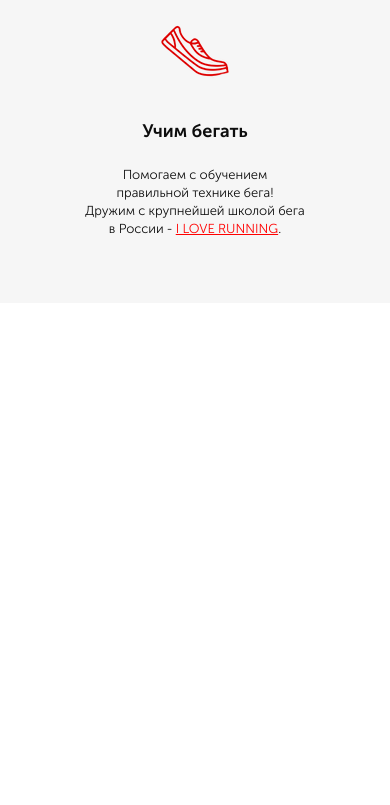
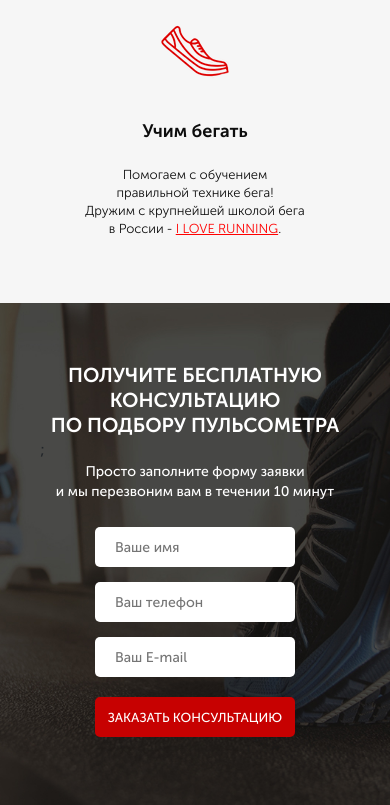
Before and after one commit to RavenBO/empty, a website: page src/index.html in a window 390 px wide. Shown: the part 1228-2033 px from the top of the page. Before the commit the page ends 1531 px from the top, so only its background shows below. Drawn offline with Linux system fonts and the light colour scheme.

Commit message:
add section consultation and form for her

```diff
--- a/src/index.html
+++ b/src/index.html
@@ -79,5 +79,17 @@
             </div>
         </div>
     </section>
+    <div class="consultation">
+        <div class="container">
+            <div class="title title_left">Получите бесплатную консультацию <br> по подбору пульсометра </div>;
+            <div class="consultation__descr">Просто заполните форму заявки<br>и мы перезвоним вам в течении 10 минут</div>
+            <form class="feed-form" action="#">
+                <input required name="name" placeholder="Ваше имя" type="text">
+                <input required name="phone" placeholder="Ваш телефон" type="numbers">
+                <input required name="email" placeholder="Ваш E-mail" type="email">
+                <button class="button button_submit" >заказать кОНСУЛЬТАЦИЮ</button>
+            </form>
+        </div>
+    </div>
 </body>
 </html>
--- a/src/sass/blocks/_buttons.scss
+++ b/src/sass/blocks/_buttons.scss
@@ -16,4 +16,10 @@
         font-size: 16px;
         line-height: 25px;
     }
+    &_submit{
+        height: 58px;
+        width: 100%;
+        font-size: 16px;
+    }
+
 }
--- /dev/null
+++ b/src/sass/blocks/_consultation.scss
@@ -0,0 +1,11 @@
+.consultation{
+    min-height: 680px;
+    padding: 100px 0 108px 0;
+    background: url("../img/bg/consult_bg.jpg") center (center/cover) no-repeat;
+    &__descr{
+    font-weight: 500;
+    font-size: 20px;
+    color: #FFFFFF;
+    line-height: 30px;
+    }
+}
--- /dev/null
+++ b/src/sass/blocks/_forms.scss
@@ -0,0 +1,21 @@
+.feed-form{
+    margin-top: 38px;
+    width: 303px;
+    display: flex;
+    flex-direction: column;
+    input{
+        padding: 0 20px;
+        height: 54px;
+        width: 100%;
+        background: #FFFFFF;
+        color: #4B4B4B;
+        border-radius: 5px;
+        border:none;
+        font-weight: 500;
+        font-size: 14px;
+        margin-bottom: 15px;
+        &:nth-child(3){
+            margin-bottom: 20px;
+        }
+    }
+}
--- a/src/sass/blocks/_media.scss
+++ b/src/sass/blocks/_media.scss
@@ -93,6 +93,11 @@
             height: 35px;
             font-size: 13px;
         }
+        &_submit{
+            height: 58px;
+            width: 100%;
+            font-size: 16px;
+        }
     }
     .advanteges {
         &__wrapper{
@@ -106,6 +111,24 @@
             }
         }
     }
+    .title{
+        &_left{
+            font-size: 28px;
+            text-align: center;
+        }
+    }
+    .consultation{
+        padding: 60px 0  68px 0;
+        &__descr{
+            text-align: center;
+        }
+    }
+    .feed-form{
+        margin: 0 auto;
+        margin-top: 25px;
+
+    }
+
 }
 @media (max-width: 575px) {
     .container{
@@ -155,6 +178,11 @@
             width: 185px;
             font-size: 12px;
         }
+        &_submit{
+            height: 58px;
+            width: 100%;
+            font-size: 16px;
+        }
     }
     .advanteges{
         &__header{
@@ -169,4 +197,29 @@
             font-size: 13px;
         }
     }
+    .title{
+        &_left{
+            font-size: 20px;
+            line-height: 25px;
+        }
+    }
+    .consultation{
+        min-height: 500px;
+        &__descr{
+            font-size: 14px;
+            line-height: 20px;
+        }
+    }
+    .feed-form{
+        width: 200px;
+        input{
+            height: 40px;
+        }
+    }
+    .button{
+        &_submit{
+            height: 40px;
+            font-size: 13px;
+        }
+    }
 }
--- /dev/null
+++ b/src/sass/blocks/_titles.scss
@@ -0,0 +1,15 @@
+.title{
+    font-weight: 700;
+    font-size: 30px;
+    line-height: 30px;
+    text-align: center;
+    text-transform: uppercase;
+    color: #0D0D0D;
+    &_left {
+        color: #FFFFFF;
+        font-size: 36px;
+        line-height: 54px;
+        font-weight: 700;
+        text-align: left;
+    }
+}
--- a/src/sass/main.scss
+++ b/src/sass/main.scss
@@ -10,5 +10,7 @@
 @import "blocks/header";
 @import "blocks/buttons";
 @import "blocks/advanteges";
-
+@import "blocks/titles";
+@import "blocks/consultation";
+@import "blocks/forms";
 @import "blocks/media";
```
Also changed, not shown: src/css/main.min.css.
